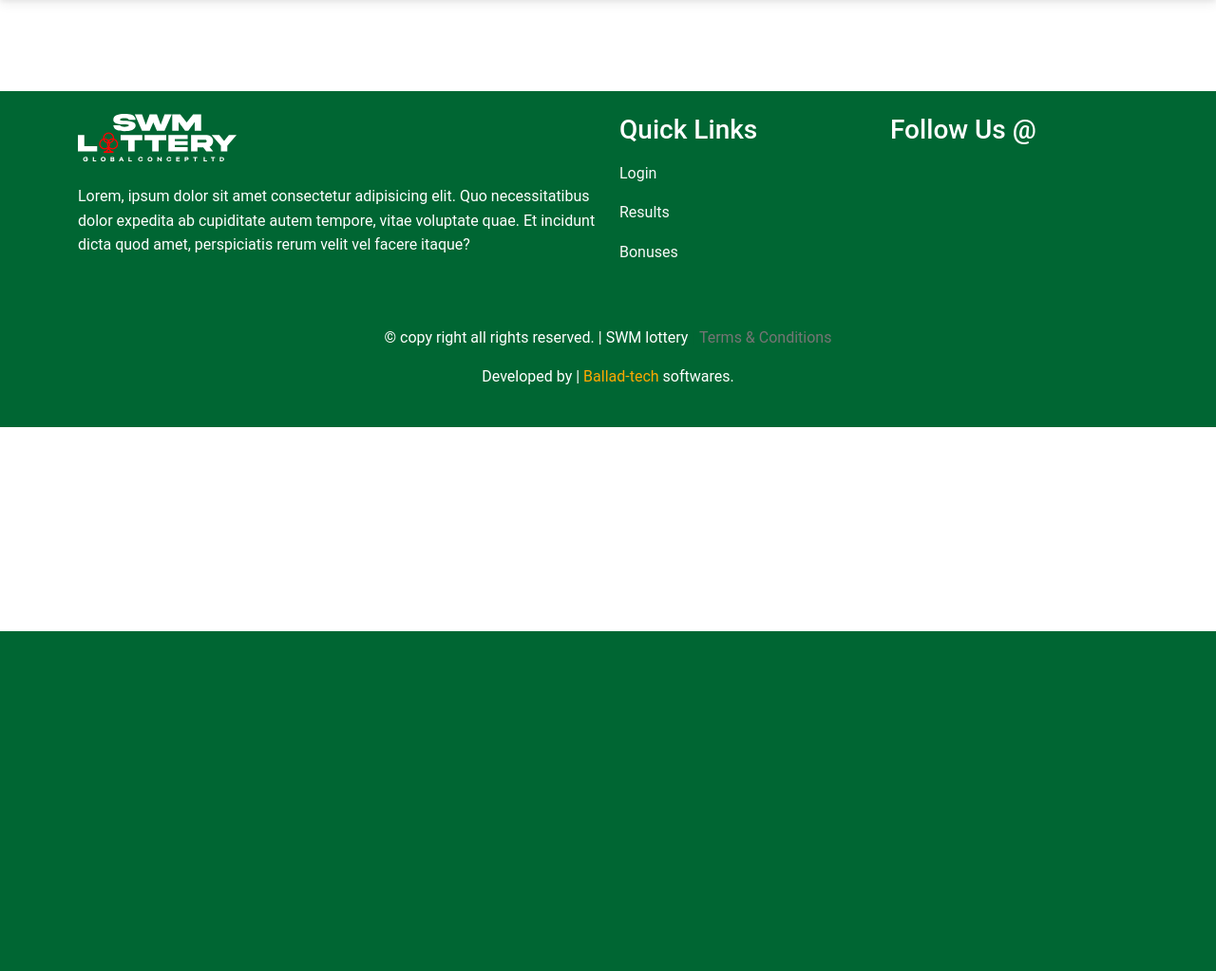
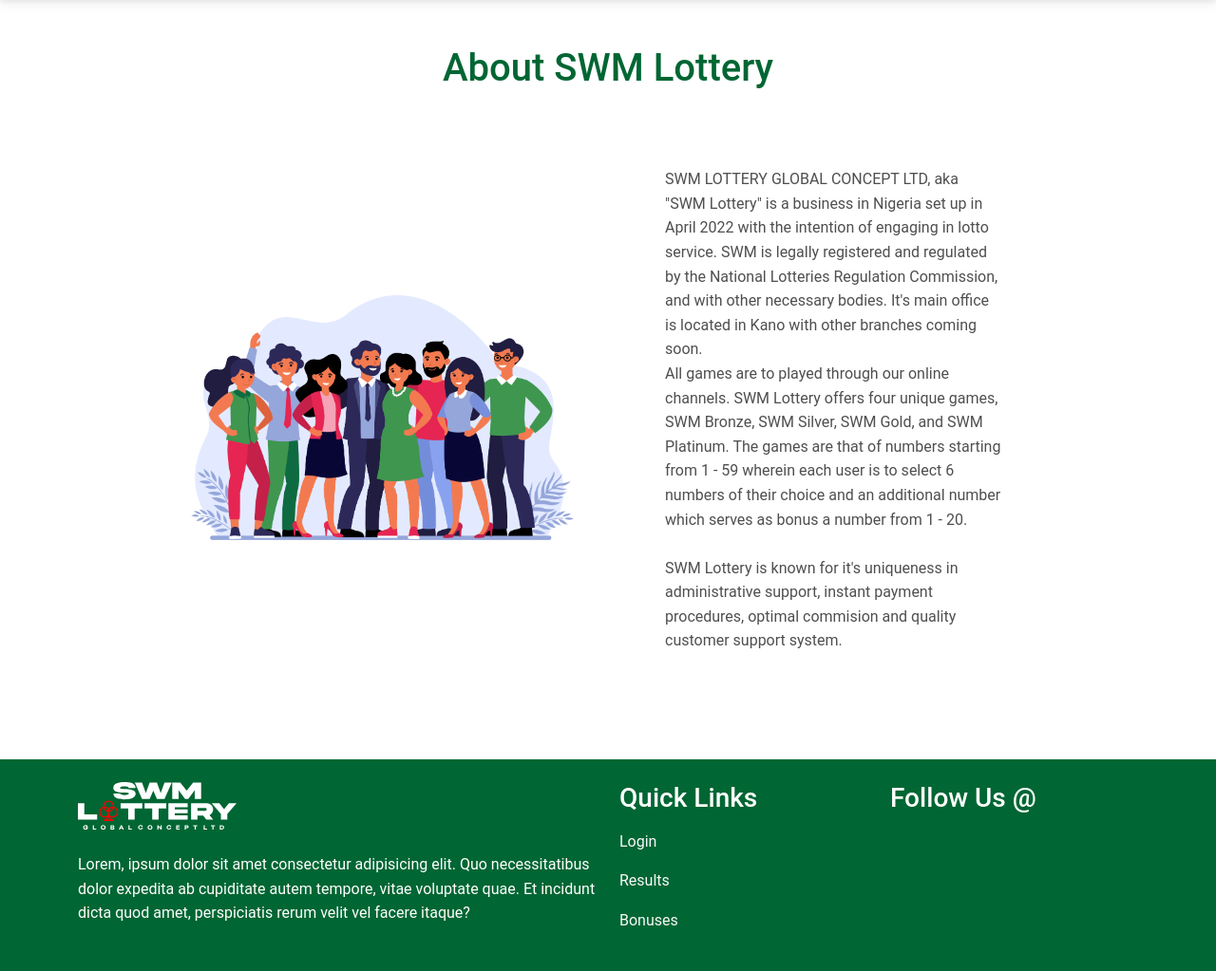
Before and after one commit to ndmichael/swm-lottery-app, a Django app: page /about/ in a window 1280 px wide. Shown: the part 135-1158 px from the top of the page at 95% size. Before the commit the page ends 800 px from the top, so only its background shows below. Run offline with Django 4.2, Linux system fonts and the light colour scheme; some libraries are stand-ins or nearby versions.

Commit message:
updated and add contents on the about page

```diff
--- a/lottery/templates/lottery/about.html
+++ b/lottery/templates/lottery/about.html
@@ -1,15 +1,26 @@
 {% extends 'lottery/base.html' %} {% load crispy_forms_tags %}{% load static %} {% block content %}
-<section>
+<section class="py-5" style="min-height: 70vh;">
     <div class="container">
         <section class="row">
-            <article class="col-12 col-md-7">
-                <div>
-
+            <article class="col-12 offset-md-1 mx-auto">
+                <h1 class=" text-success text-center pb-4">
+                    About SWM Lottery
+                </h1>
+            </article>
+            <article class="col-12 col-md-5 offset-md-1 align-self-center">
+                <div class="px-md-4">
+                    <img src="{% static 'lottery/images/about.png' %}" class=" img-fluid" alt="about us photo" />
                 </div>
             </article>
             <article class="col-12 col-md-5">
                 <div class="py-4 px-2 p-md-5">
-
+                    <p>
+                        SWM LOTTERY GLOBAL CONCEPT LTD, aka "SWM Lottery" is a business in Nigeria set up in April 2022 with the intention of engaging in lotto service. SWM is legally registered and regulated by the National Lotteries Regulation Commission, and with other necessary
+                        bodies. It's main office is located in Kano with other branches coming soon.
+                        <br /> All games are to played through our online channels. SWM Lottery offers four unique games, SWM Bronze, SWM Silver, SWM Gold, and SWM Platinum. The games are that of numbers starting from 1 - 59 wherein each user is to select
+                        6 numbers of their choice and an additional number which serves as bonus a number from 1 - 20.
+                        <br /><br /> SWM Lottery is known for it's uniqueness in administrative support, instant payment procedures, optimal commision and quality customer support system.
+                    </p>
                 </div>
             </article>
         </section>
```
Also changed, not shown: lottery/templates/lottery/games.html (+8 -8 lines).
